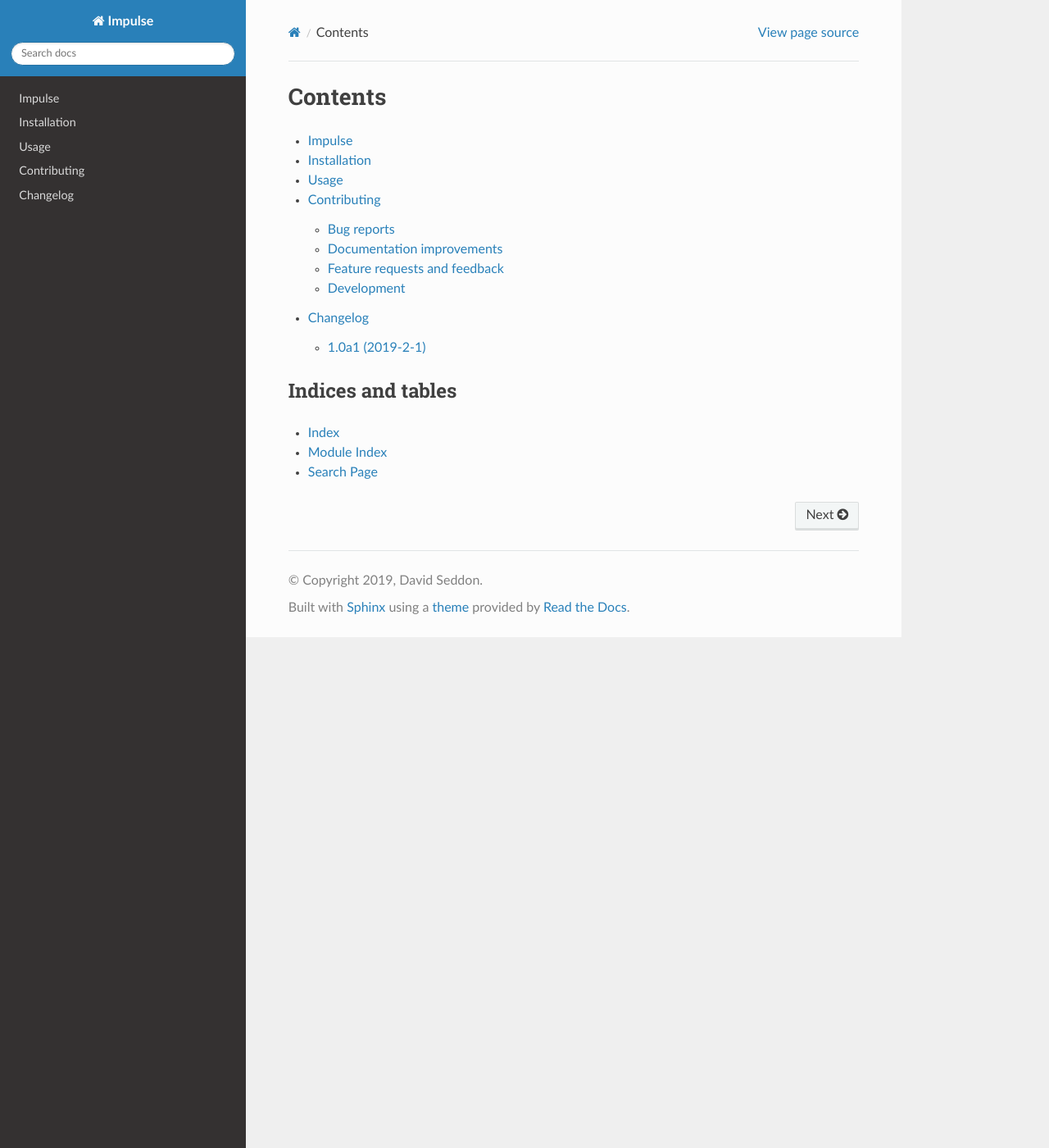
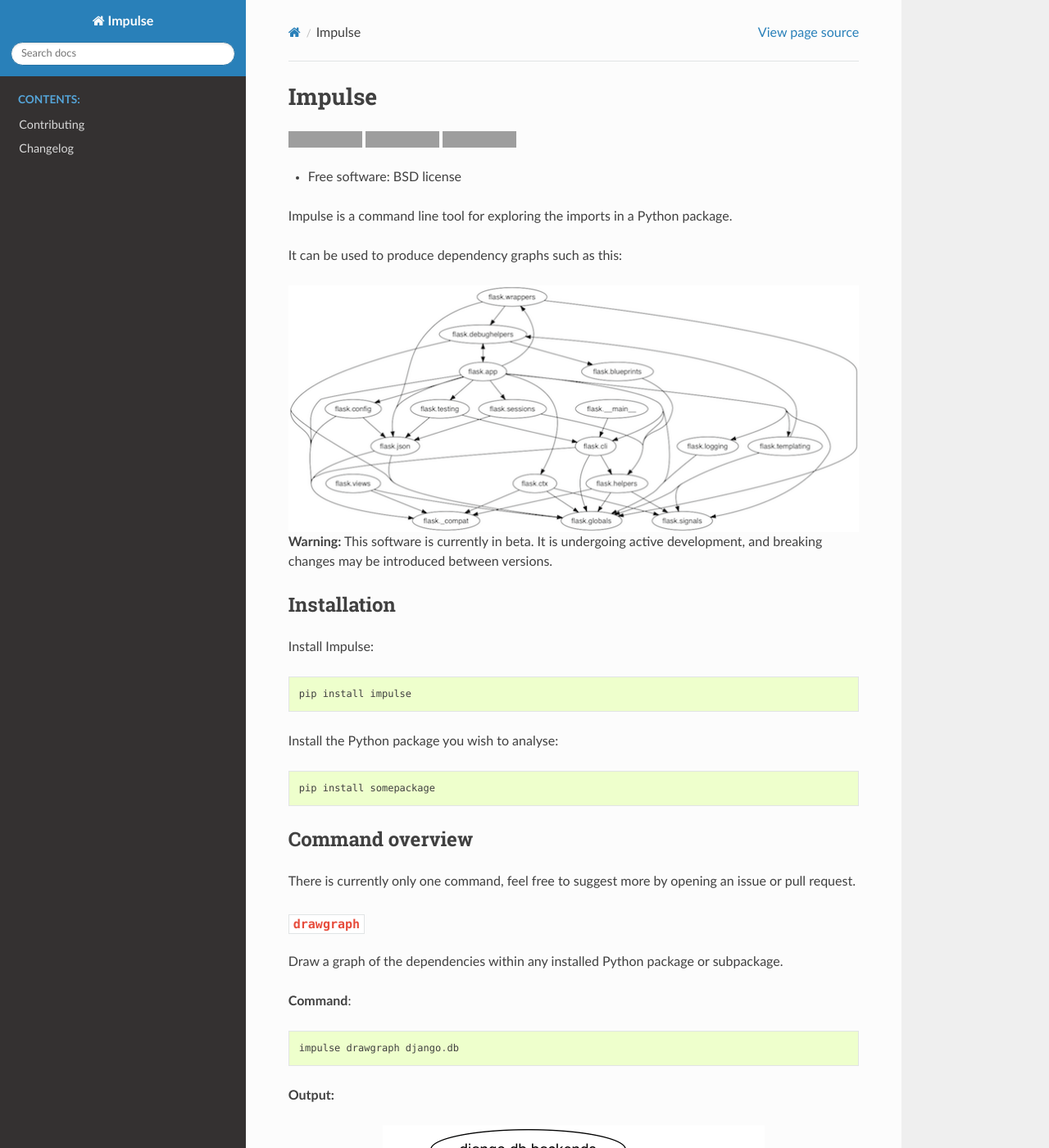
Before and after one commit to seddonym/impulse, a Sphinx documentation site: the page built from docs/index.rst, in a window 1280 px wide and 1400 px high. Shown: the whole window at 82% size. Built offline with Sphinx 7.4.7 and the Read the Docs theme 2.0.0, drawn with Linux system fonts in a browser that asks for light colours; grey boxes are pictures that could not be loaded.

Commit message:
Add documentation

```diff
--- a/README.rst
+++ b/README.rst
@@ -2,8 +2,57 @@
 Impulse
 =======
 
-Impulse is a command line tool for exploring the imports in a Python package.
+.. image:: https://img.shields.io/pypi/v/impulse.svg
+    :target: https://pypi.org/project/impulse
+
+.. image:: https://img.shields.io/pypi/pyversions/impulse.svg
+    :alt: Python versions
+    :target: https://pypi.org/project/impulse/
+
+.. image:: https://api.travis-ci.org/seddonym/impulse.svg?branch=master
+    :target: https://travis-ci.org/seddonym/impulse
 
 * Free software: BSD license
 
-**Warning:** This software is currently being developed; it is not ready to use.
+Impulse is a command line tool for exploring the imports in a Python package.
+
+It can be used to produce dependency graphs such as this:
+
+.. image:: https://raw.githubusercontent.com/seddonym/impulse/drawgraph-docs/docs/_static/images/flask.png
+  :align: center
+  :alt: Graph of flask package.
+
+**Warning:** This software is currently in beta. It is undergoing active development, and breaking changes may be
+introduced between versions.
+
+Installation
+------------
+
+Install Impulse::
+
+    pip install impulse
+
+Install the Python package you wish to analyse::
+
+    pip install somepackage
+
+
+Command overview
+----------------
+
+There is currently only one command, feel free to suggest more by opening an issue or pull request.
+
+``drawgraph``
+*************
+
+Draw a graph of the dependencies within any installed Python package or subpackage.
+
+**Command**::
+
+    impulse drawgraph django.db
+
+**Output:**
+
+.. image:: https://raw.githubusercontent.com/seddonym/impulse/drawgraph-docs/docs/_static/images/django.db.png
+  :align: center
+  :alt: Graph of django.db package.
--- a/docs/index.rst
+++ b/docs/index.rst
@@ -1,20 +1,10 @@
-========
-Contents
-========
+.. include:: ../README.rst
 
 .. toctree::
+   :hidden:
    :maxdepth: 2
+   :caption: Contents:
 
-   readme
-   installation
-   usage
    contributing
    authors
    changelog
-
-Indices and tables
-==================
-
-* :ref:`genindex`
-* :ref:`modindex`
-* :ref:`search`
--- a/docs/installation.rst
+++ /dev/null
@@ -1,7 +0,0 @@
-============
-Installation
-============
-
-At the command line::
-
-    pip install impulse
--- a/docs/readme.rst
+++ /dev/null
@@ -1,3 +0,0 @@
-.. include:: ../README.rst
-
-For the full list of methods, see :doc:`usage`.
--- a/docs/usage.rst
+++ /dev/null
@@ -1,5 +0,0 @@
-=====
-Usage
-=====
-
-To do.
```
Also changed, not shown: CONTRIBUTING.rst (+2 -6 lines), docs/_static/images/django.db.png (added), docs/_static/images/flask.png (added).
